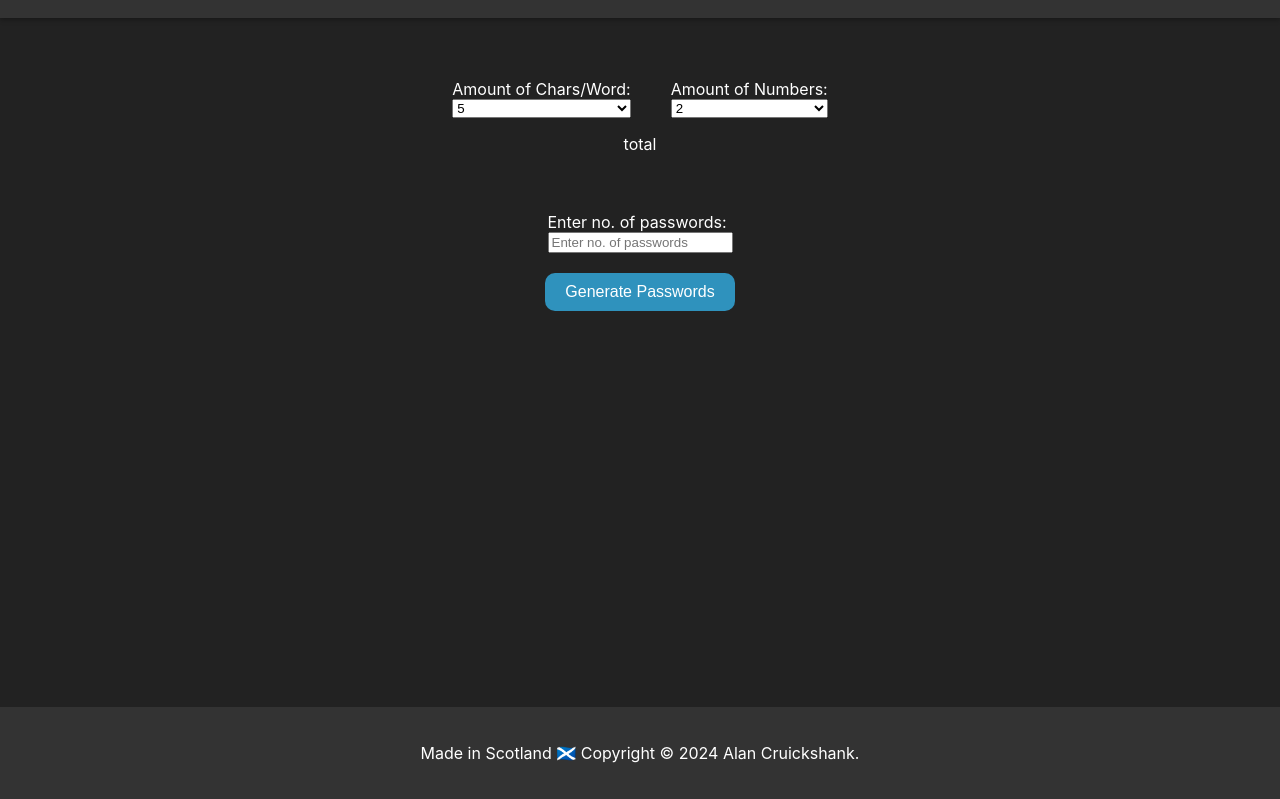
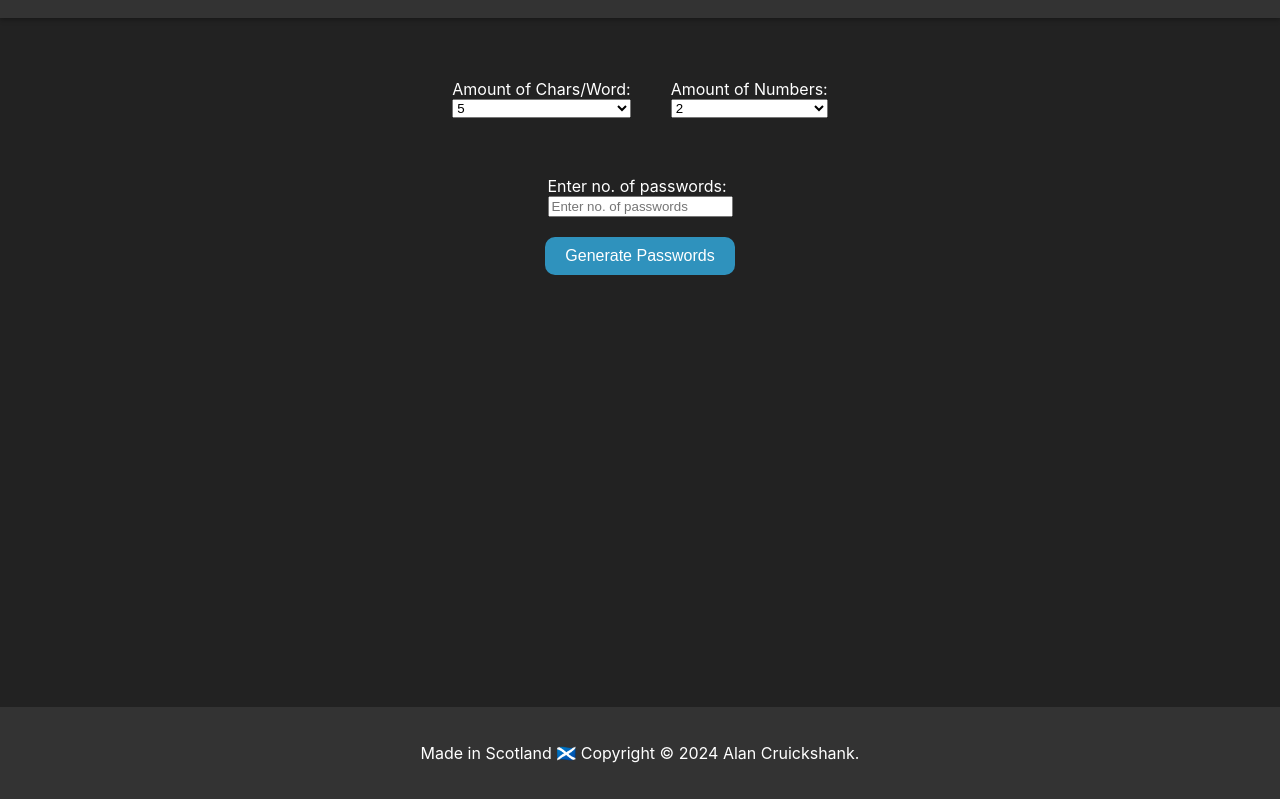
Before and after one commit to SoundGuy0dB/MyPasswordGenerator, a plain HTML site: page index.html in a window 1280 px wide. Shown: the part 61-860 px from the top of the page. Drawn offline with Linux system fonts and the light colour scheme.

Commit message:
Updated index.html removing visible text from the 'total' HTML element

```diff
--- a/index.html
+++ b/index.html
@@ -37,7 +37,7 @@
             </div>
         </div>
 
-        <p class="total">total </p>
+        <p class="total"></p>
     </div>
 
     <div class="container">
```
